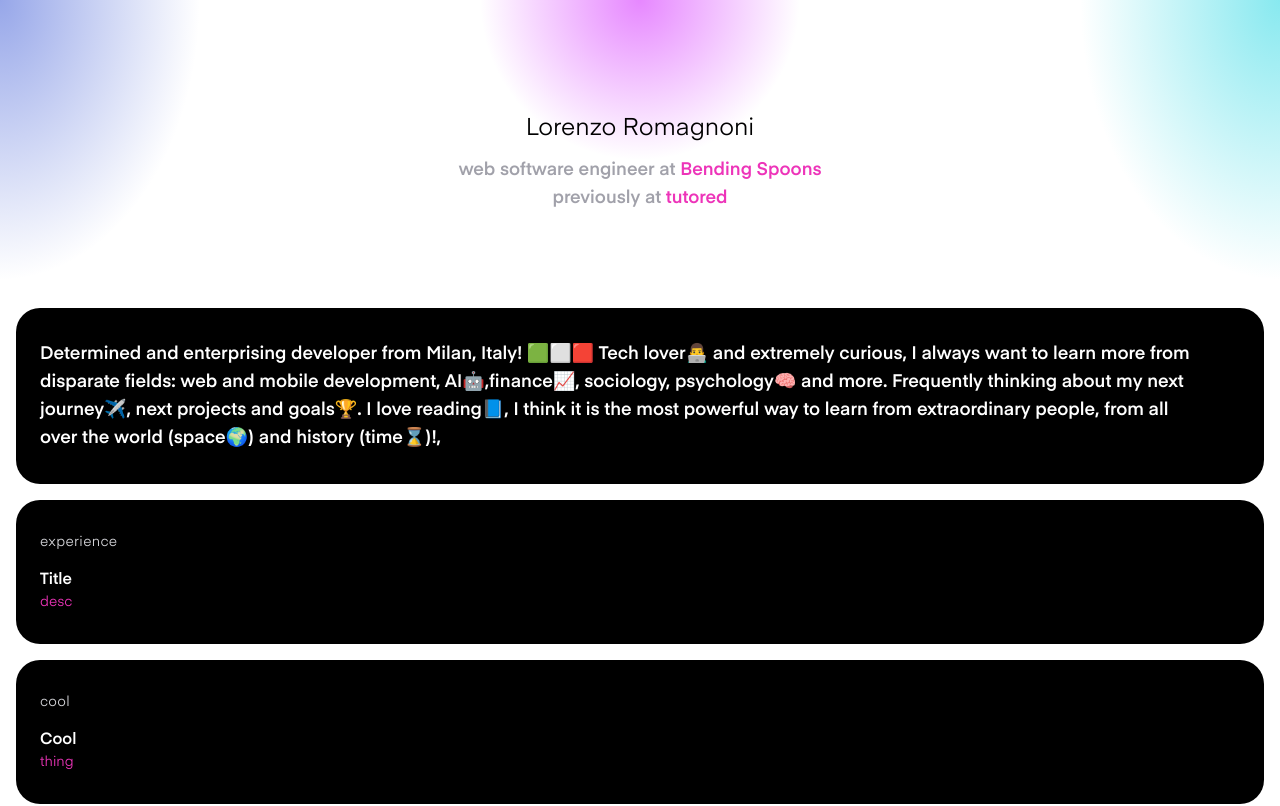
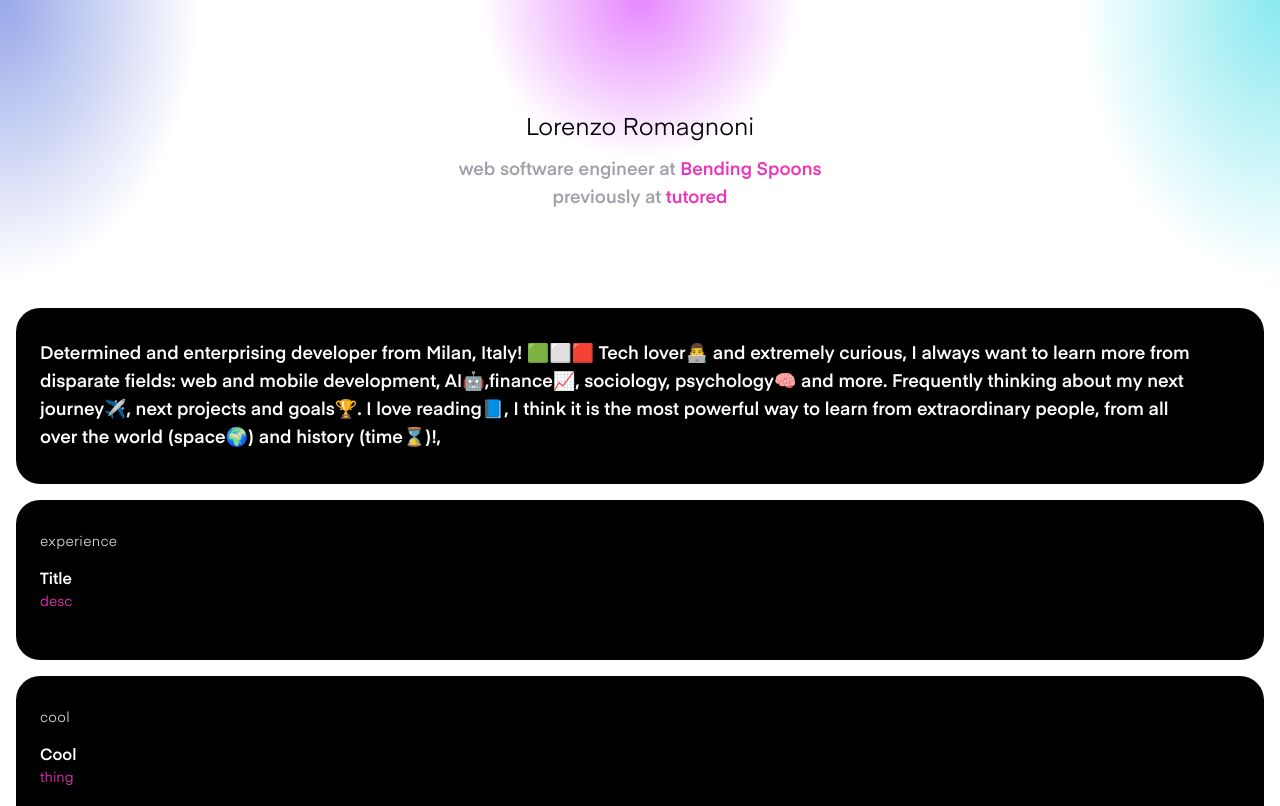
Before and after one commit to loromagnoni/website-2k22, a Next.js app: page / in a window 1280 px wide. Shown: the top 806 px of the page. Built offline with nearby package versions, Linux system fonts and the light colour scheme.

Commit message:
feat: Added list animation

```diff
--- a/components/animations/ShowOnView.tsx
+++ b/components/animations/ShowOnView.tsx
@@ -3,7 +3,7 @@ import { useEffect } from "react";
 import useOnView from "../../hooks/useOnView";
 
 type ShowOnViewProps = {
-  children: JSX.Element;
+  children: JSX.Element[] | JSX.Element;
   variants?: Variants;
 };
 
@@ -25,20 +25,20 @@ export default function ShowOnView({
   variants = defaultVariants,
 }: ShowOnViewProps) {
   const controls = useAnimation();
-  const [ref, inView] = useOnView({ threshold: 0.7 });
+  const [ref, inView] = useOnView({ threshold: 0.5 });
   useEffect(() => {
     if (inView) {
       controls.start("visible");
     }
   }, [controls, inView]);
   return (
-    <motion.div
+    <motion.ol
       variants={variants}
       animate={controls}
       initial="hidden"
       ref={ref}
     >
       {children}
-    </motion.div>
+    </motion.ol>
   );
 }
--- a/components/animations/textAnimation.ts
+++ b/components/animations/textAnimation.ts
@@ -4,7 +4,11 @@ const textAnimation: Variants = {
   visible: {
     y: 0,
     opacity: 1,
-    transition: { duration: 0.5, delay: 1, ease: "easeInOut" },
+    transition: {
+      duration: 0.5,
+      delay: 1,
+      ease: "easeInOut",
+    },
   },
   hidden: {
     y: 5,
--- a/components/listCardFiller.tsx
+++ b/components/listCardFiller.tsx
@@ -1,20 +1,50 @@
+import { motion, Variants } from "framer-motion";
+import ShowOnView from "./animations/ShowOnView";
+
+export type CardListItem = { title: string; description: string; url: string };
+
 type ListCardFillerProps = {
   title: string;
-  items: { title: string; description: string; url: string }[];
+  items: CardListItem[];
+};
+
+const container: Variants = {
+  hidden: {
+    opacity: 0,
+  },
+  visible: {
+    opacity: 1,
+    transition: {
+      delayChildren: 1,
+      staggerChildren: 0.2,
+    },
+  },
+};
+
+const item = {
+  hidden: { opacity: 0, x: 20 },
+  visible: {
+    x: 0,
+    opacity: 1,
+  },
 };
 
 export default function ListCardFiller({ title, items }: ListCardFillerProps) {
   return (
     <div>
       <div className="text-sm  text-zinc-300 tracking-wide mb-4">{title}</div>
+      <ShowOnView variants={container}>
         {items.map((i) => (
-        <div key={i.title}>
+          <motion.li variants={item} key={i.title}>
+            <div className="mb-4">
               <div className="font-medium">{i.title}</div>
               <div className="text-sm" style={{ color: "#ed34b9" }}>
                 {i.description}
               </div>
             </div>
+          </motion.li>
         ))}
+      </ShowOnView>
     </div>
   );
 }
--- a/package.json
+++ b/package.json
@@ -10,11 +10,13 @@
   },
   "dependencies": {
     "framer-motion": "^6.3.11",
+    "js-yaml": "^4.1.0",
     "next": "12.1.6",
     "react": "18.1.0",
     "react-dom": "18.1.0"
   },
   "devDependencies": {
+    "@types/js-yaml": "^4.0.5",
     "@types/node": "17.0.36",
     "@types/react": "18.0.9",
     "@types/react-dom": "18.0.5",
```
Also changed, not shown: 2 other files (tests, documents, lock files or other folders). Lines whose indentation alone changed are shown as unchanged.
